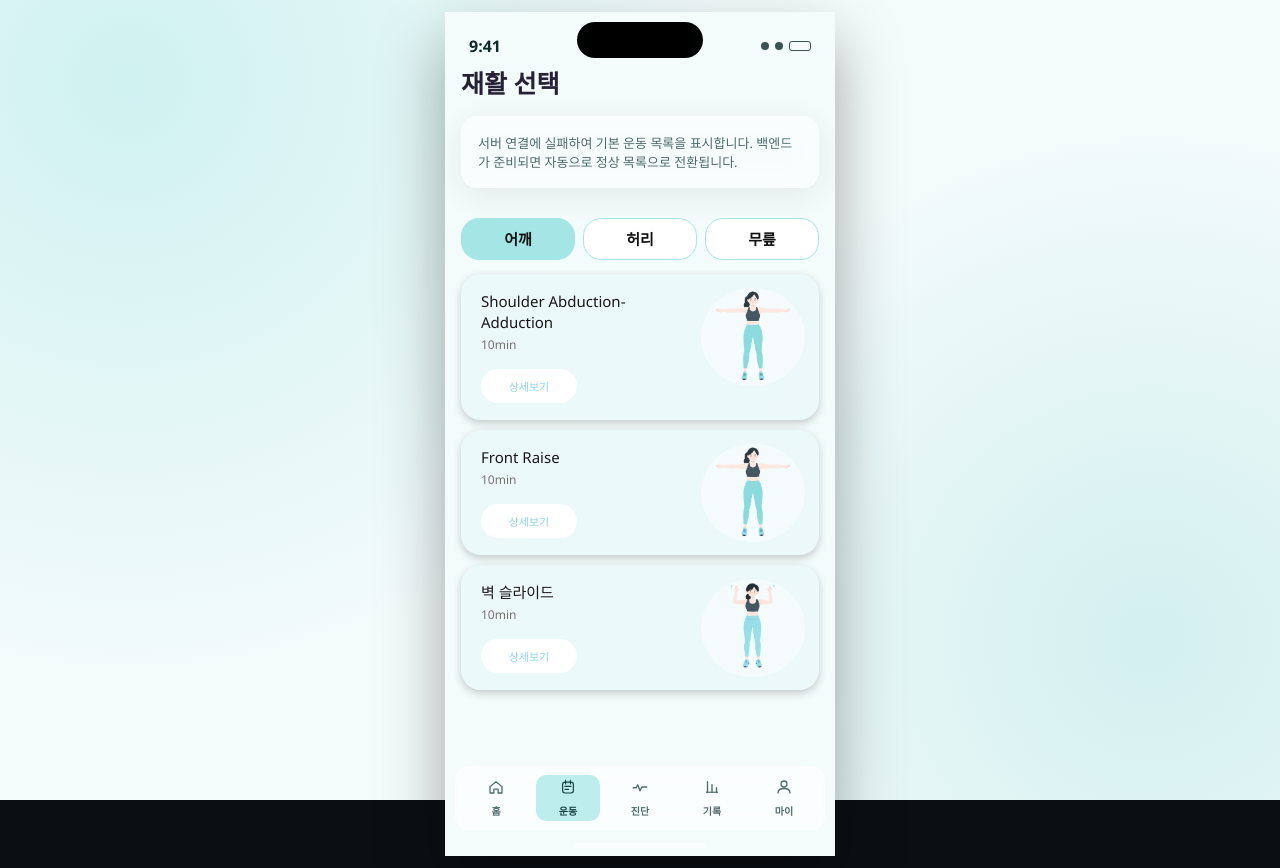
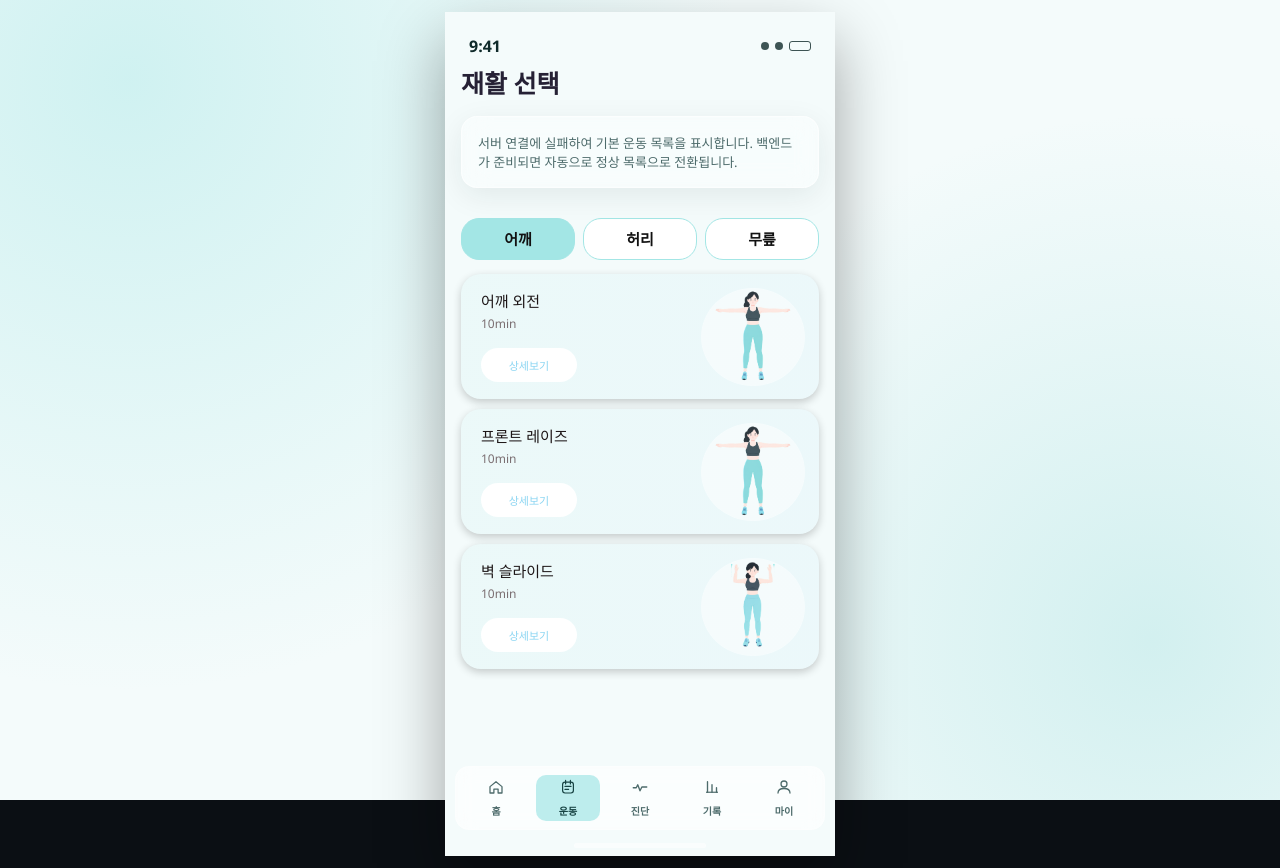
Before and after one commit to Capstone-Design-AI-Personal-Trainer/ARA, a React (Vite) app: page /exercise in a window 1280 px wide. Built offline with nearby package versions, Linux system fonts and the light colour scheme; no server answers; a web font is replaced by a local one.

Commit message:
Polish exercise labels and app frame

```diff
--- a/src/app-shell.css
+++ b/src/app-shell.css
@@ -70,18 +70,6 @@ a { color: inherit; text-decoration: none; }
   transition: background-color 0.3s ease, box-shadow 0.3s ease;
 }
 .ios-frame-dark { box-shadow: 0 32px 64px rgba(0, 0, 0, 0.5), 0 0 0 1px rgba(255,255,255,0.06) inset; }
-
-.ios-dynamic-island {
-  position: absolute;
-  top: 10px;
-  left: 50%;
-  transform: translateX(-50%);
-  width: 126px;
-  height: 36px;
-  border-radius: 24px;
-  background: #000;
-  z-index: 30;
-}
 
 .ios-status-bar {
   position: absolute;
--- a/src/ios-frame.jsx
+++ b/src/ios-frame.jsx
@@ -3,7 +3,6 @@ import React from "react";
 export function IOSFrame({ children, dark = false }) {
   return (
     <div className={`ios-frame ${dark ? "ios-frame-dark" : ""}`}>
-      <div className="ios-dynamic-island" />
       <div className="ios-status-bar">
         <span className="ios-time">9:41</span>
         <div className="ios-status-icons" aria-hidden="true">
--- a/src/pages/exercise/ExercisePage.jsx
+++ b/src/pages/exercise/ExercisePage.jsx
@@ -18,9 +18,18 @@ import kneeLungeCard from "../../assets/exercises/knee/knee-lunge-card.png";
 const PART_ORDER = ["어깨", "허리", "무릎"];
 const SHOULDER_CARD_IMAGES = {
   "shoulder-abduction": shoulderAbductionCard,
+  "shoulder-abduction-adduction": shoulderAbductionCard,
   "band-rotation": shoulderRotationCard,
   "scapula-retraction": shoulderScapulaCard,
   "wall-slide": shoulderWallSlideCard,
+};
+const EXERCISE_DISPLAY_NAMES = {
+  "shoulder-abduction": "어깨 외전",
+  "shoulder-abduction-adduction": "어깨 외전",
+  "front-raise": "프론트 레이즈",
+  "band-rotation": "밴드 외회전",
+  "scapula-retraction": "견갑골 모으기",
+  "wall-slide": "벽 슬라이드",
 };
 const EXERCISE_CARD_IMAGES = {
   ...SHOULDER_CARD_IMAGES,
@@ -32,9 +41,14 @@ const EXERCISE_CARD_IMAGES = {
   "slow-lunge": kneeLungeCard,
 };
 
+function getExerciseDisplayName(item) {
+  const id = String(item.id || "").toLowerCase();
+  return EXERCISE_DISPLAY_NAMES[id] || item.name;
+}
+
 function getExerciseCardImage(item) {
   const id = String(item.id || "").toLowerCase();
-  const name = String(item.name || "");
+  const name = String(getExerciseDisplayName(item) || "");
   if (EXERCISE_CARD_IMAGES[id]) return EXERCISE_CARD_IMAGES[id];
   if (name.includes("외전")) return shoulderAbductionCard;
   if (name.includes("외회전") || name.includes("밴드")) return shoulderRotationCard;
@@ -56,8 +70,8 @@ const FALLBACK_EXERCISES = [
   { id: "bird-dog", name: "버드독", part: "허리", subtitle: "허리 재활 · 10 min", guideVideoUrl: "https://interactive-examples.mdn.mozilla.net/media/cc0-videos/flower.mp4" },
   { id: "bridge", name: "브릿지", part: "허리", subtitle: "허리 재활 · 10 min", guideVideoUrl: "https://interactive-examples.mdn.mozilla.net/media/cc0-videos/flower.mp4" },
   { id: "dead-bug", name: "데드버그", part: "허리", subtitle: "허리 재활 · 10 min", guideVideoUrl: "https://interactive-examples.mdn.mozilla.net/media/cc0-videos/flower.mp4" },
-  { id: "shoulder-abduction-adduction", name: "Shoulder Abduction-Adduction", part: "어깨", subtitle: "어깨 재활 · 10 min", guideVideoUrl: "https://www.youtube.com/embed/Lyhpfw_tP5c" },
-  { id: "front-raise", name: "Front Raise", part: "어깨", subtitle: "어깨 재활 · 10 min", guideVideoUrl: "https://interactive-examples.mdn.mozilla.net/media/cc0-videos/flower.mp4" },
+  { id: "shoulder-abduction", name: "어깨 외전", part: "어깨", subtitle: "어깨 재활 · 10 min", guideVideoUrl: "https://www.youtube.com/embed/Lyhpfw_tP5c" },
+  { id: "front-raise", name: "프론트 레이즈", part: "어깨", subtitle: "어깨 재활 · 10 min", guideVideoUrl: "https://interactive-examples.mdn.mozilla.net/media/cc0-videos/flower.mp4" },
   { id: "wall-slide", name: "벽 슬라이드", part: "어깨", subtitle: "어깨 재활 · 10 min", guideVideoUrl: "https://www.youtube.com/embed/i_0zLUcE-zk" },
 ];
 
@@ -71,7 +85,8 @@ export default function ExercisePage() {
   const { diagnosis } = useAppContext();
 
   const openExercise = (item) => {
-    navigate(`/guide/${item.id}`, { state: { diagnosis, detail: item, fromExerciseList: true } });
+    const normalizedItem = { ...item, name: getExerciseDisplayName(item) };
+    navigate(`/guide/${normalizedItem.id}`, { state: { diagnosis, detail: normalizedItem, fromExerciseList: true } });
   };
 
   React.useEffect(() => {
@@ -166,10 +181,11 @@ export default function ExercisePage() {
       <div className="stack exercise-card-list">
         {(grouped[part] || []).map((item) => {
           const cardImage = getExerciseCardImage(item);
+          const displayName = getExerciseDisplayName(item);
           return (
             <article key={item.id} className="figma-rehab-card">
               <div>
-                <strong>{item.name}</strong>
+                <strong>{displayName}</strong>
                 <p>{item.subtitle?.match(/\d+\s*min/i)?.[0]?.replace(/\s+/g, "") || "10mins"}</p>
                 <button onClick={() => openExercise(item)}>
                   상세보기
```
